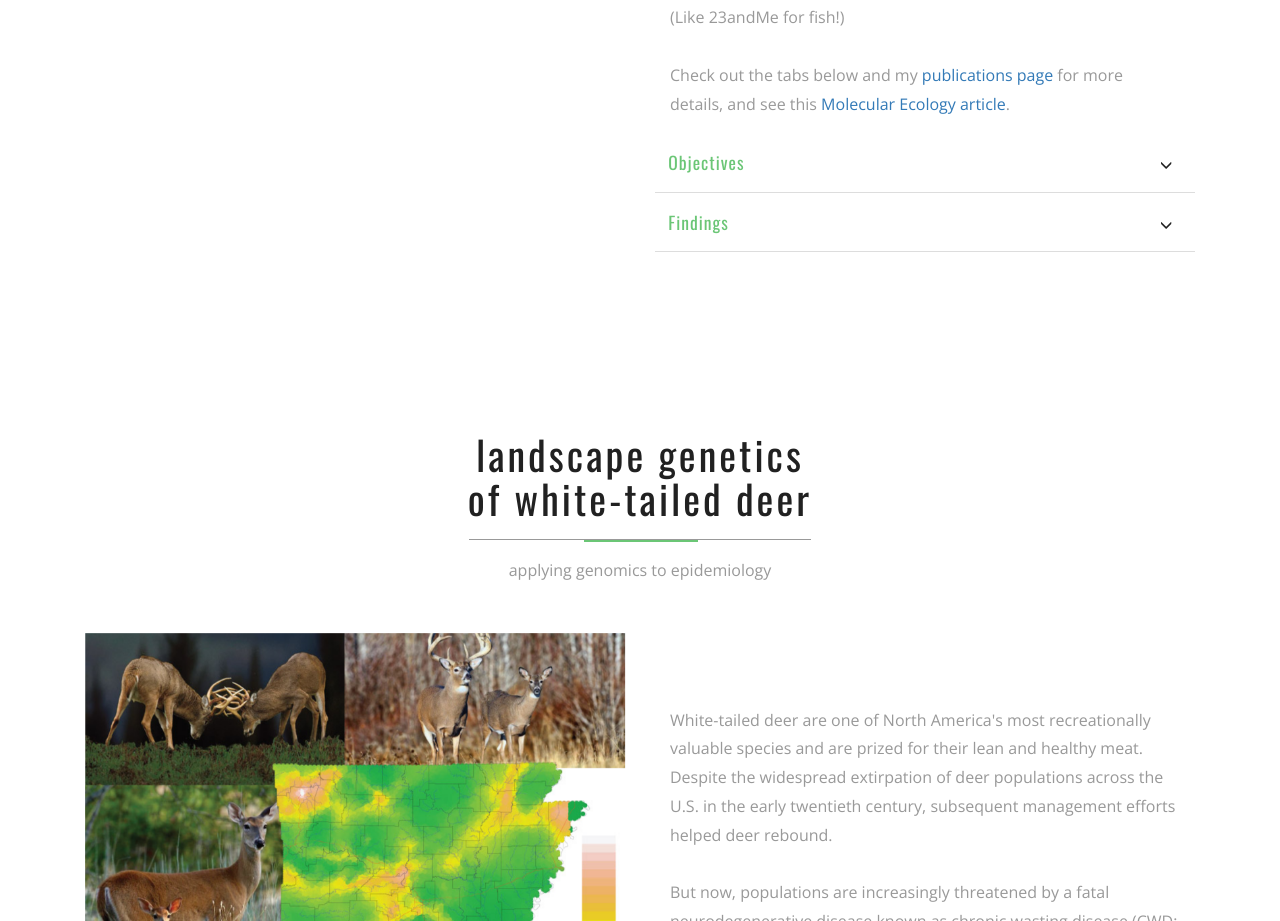
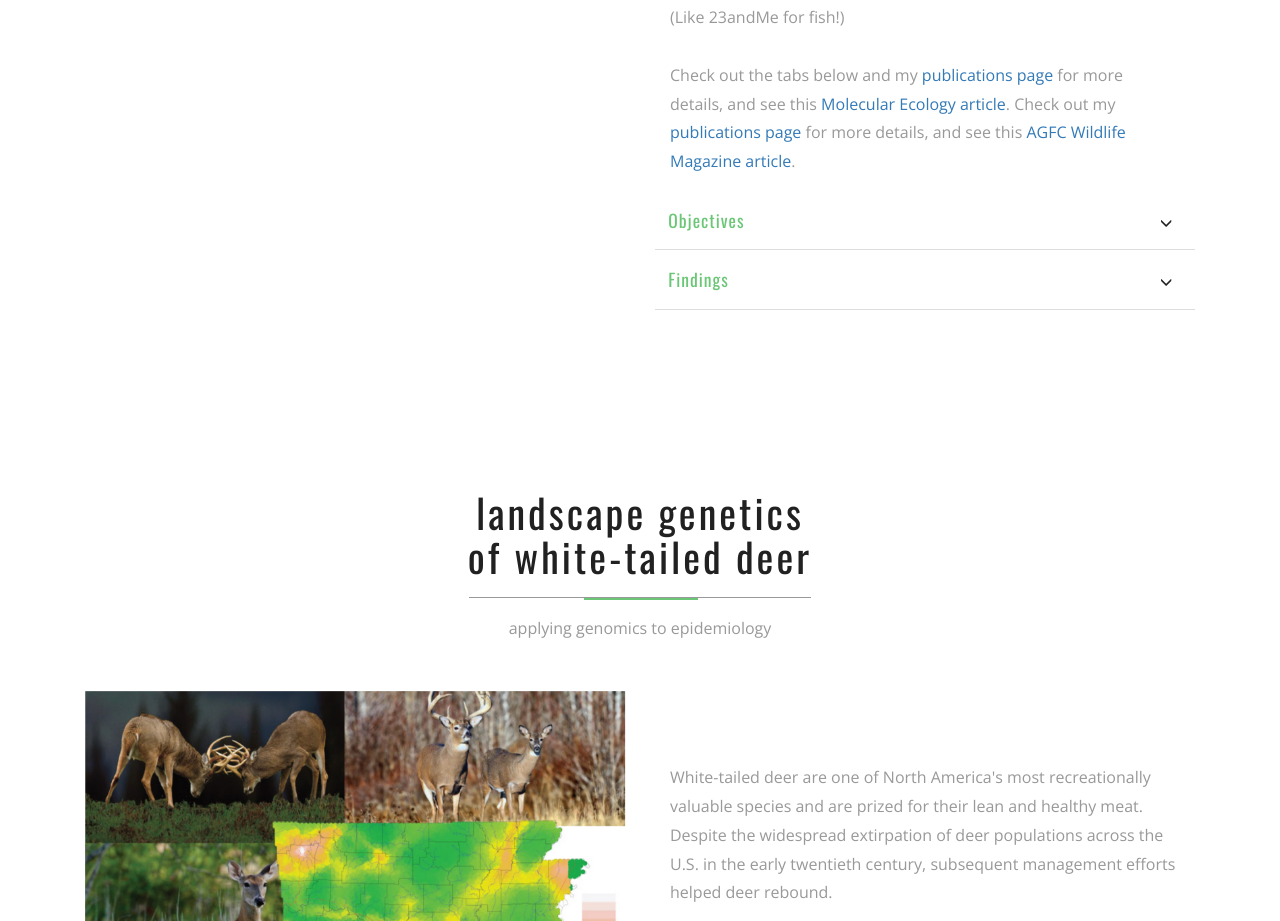
Before and after one commit to zdzbinden/zdzbinden.github.io, a plain HTML site: page research.html in a window 1280 px wide. Shown: the part 1268-2189 px from the top of the page. Drawn offline with nearby package versions, Linux system fonts and the light colour scheme.

Commit message:
Update research.html

```diff
--- a/research.html
+++ b/research.html
@@ -126,7 +126,8 @@ management. We rely on information gathered from DNA samples collected
 across a species range to construct these maps. (Like 23andMe for fish!)
 <br>
 <br>
-Check out the tabs below and my <a href="publications.html">publications page</a> for more details, and see this <a href="https://onlinelibrary.wiley.com/doi/abs/10.1111/mec.16806">Molecular Ecology article</a>.
+Check out the tabs below and my <a href="publications.html">publications page</a> for more details, and see this <a href="images/research/AGFC_WTD_article.pdf">Molecular Ecology article</a>.
+Check out my <a href="publications.html">publications page</a> for more details, and see this <a href="images/research/AGFC_WTD_article.pdf">AGFC Wildlife Magazine article</a>.
 							  </div>
 							</div>
 						</div>
```
